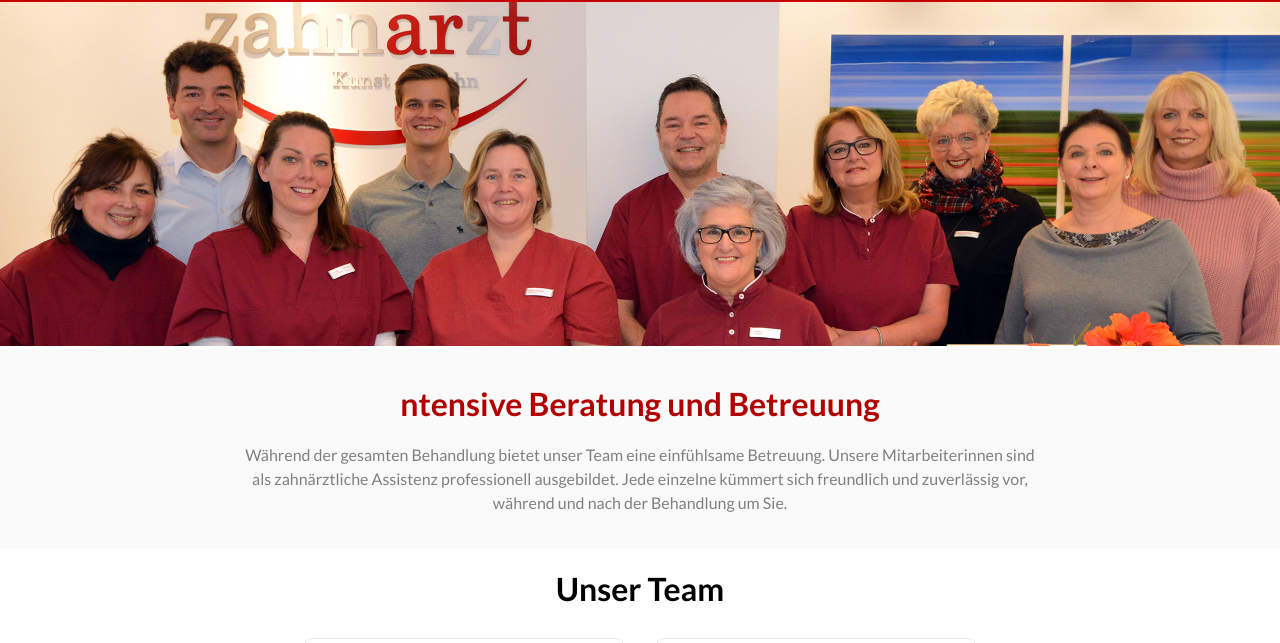
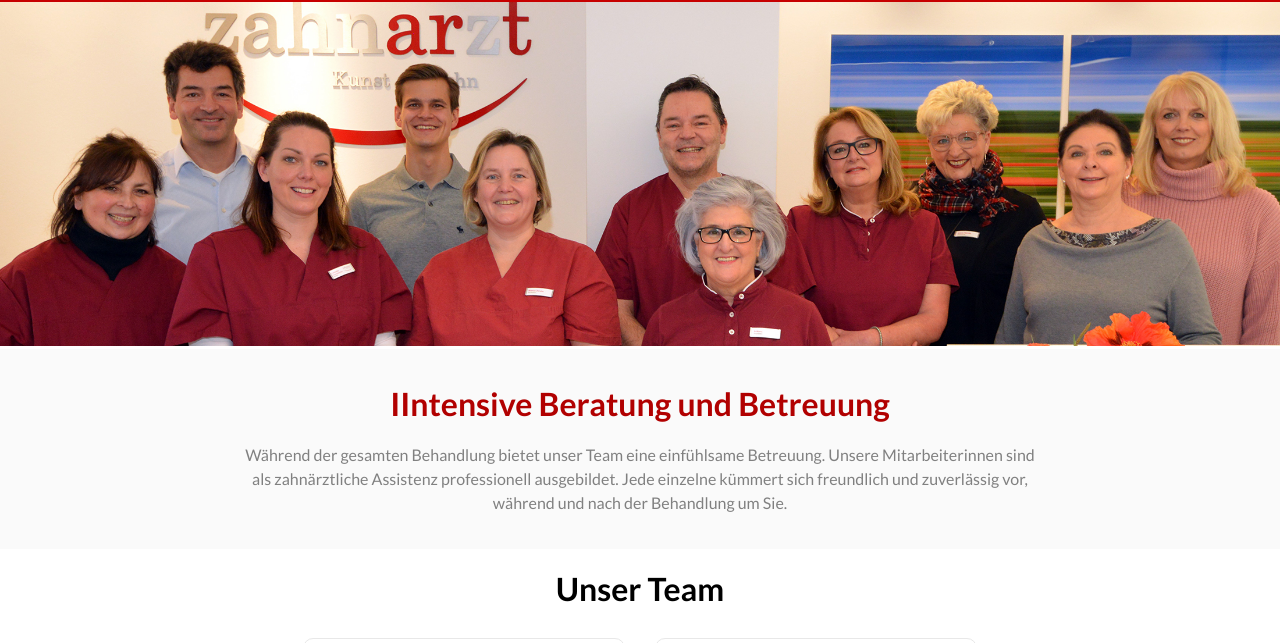
Before and after one commit to fepan0283/GitHub, a plain HTML site: page HTML Projects/Praxis Website/team.html in a window 1280 px wide. Shown: the part 83-726 px from the top of the page. Drawn offline with Linux system fonts and the light colour scheme.

Commit message:
Update team.html

```diff
--- a/HTML Projects/Praxis Website/team.html
+++ b/HTML Projects/Praxis Website/team.html
@@ -19,7 +19,7 @@
 
     <img class="header-pic" src="/img/Team-Kopfbild_DSC_4672.jpg">
     <div class="team-description">
-        <h1>ntensive Beratung und Betreuung</h1>
+        <h1>IIntensive Beratung und Betreuung</h1>
         <p>Während der gesamten Behandlung bietet unser Team eine einfühlsame Betreuung. Unsere Mitarbeiterinnen sind als zahnärztliche Assistenz professionell ausgebildet.
             Jede einzelne kümmert sich freundlich und zuverlässig vor, während und nach der Behandlung um Sie.</p>
     </div>
```
